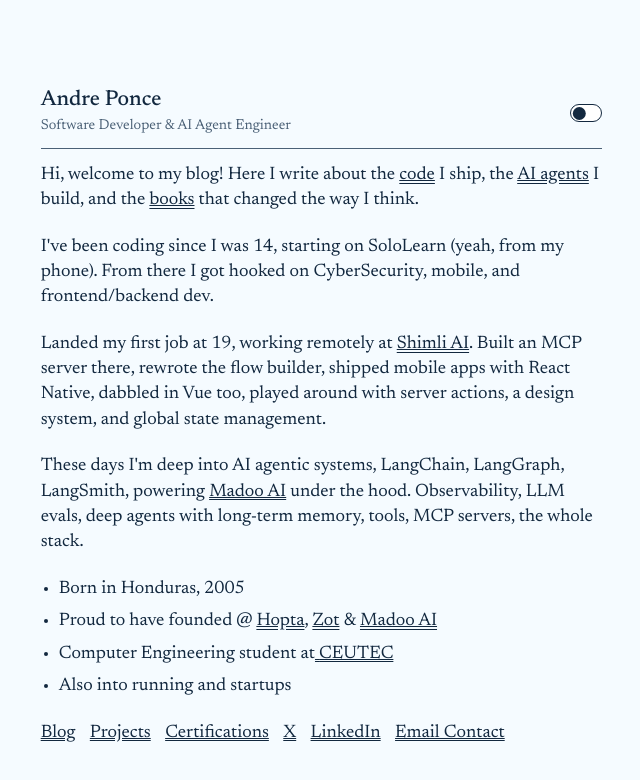
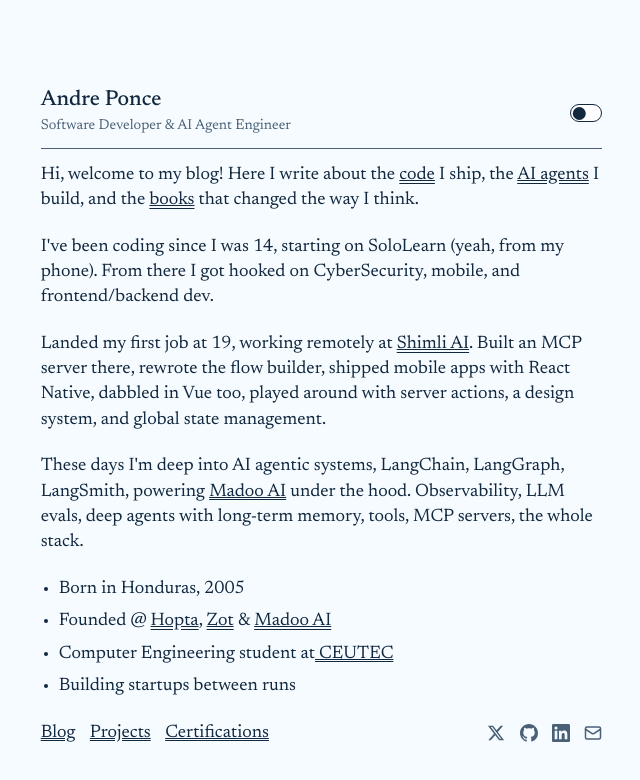
Before and after one commit to andrepg-dev/andrepg-portfolio, a Next.js app: page / in a window 1280 px wide. Shown: the top 780 px of the page, without its empty margins (311-951 px from the left). Built offline with nearby package versions, Linux system fonts and the light colour scheme.

Commit message:
refactor: home page uses shared footer component

```diff
--- a/src/app/page.tsx
+++ b/src/app/page.tsx
@@ -1,5 +1,6 @@
 import Link from 'next/link'
 import { ThemeToggle } from './theme-toggle'
+import Footer from '@/components/global/footer'
 
 export default function HomePage() {
   return (
@@ -79,7 +80,7 @@
         <ul className='list-disc space-y-2 pl-5 text-xl'>
           <li>Born in Honduras, 2005</li>
           <li>
-            Proud to have founded @{' '}
+            Founded @{' '}
             <Link
               href='https://hopta.hn'
               className='underline decoration-double'
@@ -118,45 +119,10 @@
               CEUTEC
             </Link>
           </li>
-          <li>Also into running and startups</li>
+          <li>Building startups between runs</li>
         </ul>
 
-        <footer className='flex gap-4'>
-          <Link href={'/blog/'} className='underline decoration-double'>
-            Blog
-          </Link>
-          <Link href={'/projects'} className='underline decoration-double'>
-            Projects
-          </Link>
-          <Link
-            href={'/certifications'}
-            className='underline decoration-double'
-          >
-            Certifications
-          </Link>
-          <Link
-            href={'https://x.com/iandrepg'}
-            className='underline decoration-double'
-            target='_blank'
-            rel='noopener noreferrer'
-          >
-            X
-          </Link>
-          <Link
-            href={'https://www.linkedin.com/in/andreponceg'}
-            className='underline decoration-double'
-            target='_blank'
-            rel='noopener noreferrer'
-          >
-            LinkedIn
-          </Link>
-          <Link
-            href={'mailto:asponceg@gmail.com'}
-            className='underline decoration-double'
-          >
-            Email Contact
-          </Link>
-        </footer>
+        <Footer />
       </div>
     </>
   )
```
